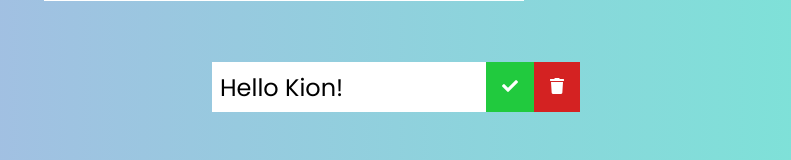
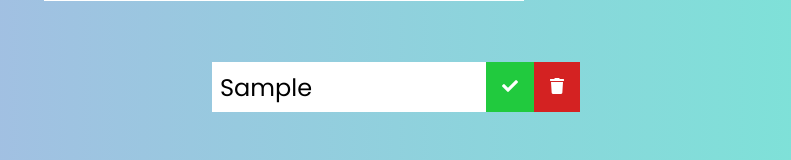
Before and after one commit to snowleopardAlexa/simple-todo-app-react, a React (Create React App) app: page / in a window 1280 px wide. Both pictures are taken after typing "Sample" into the empty fields and a click on the button 746 px from the left and 240 px from the top of the page. Shown: the part 266-426 px from the top of the page, without its empty margins (244-1035 px from the left). Built offline with nearby package versions, Linux system fonts and the light colour scheme.

Commit message:
pass text as prop

```diff
--- a/src/components/Todo.jsx
+++ b/src/components/Todo.jsx
@@ -1,10 +1,10 @@
 import React from 'react';
 
-function Todo() {
+function Todo({ text }) {
     return (
         <div className="todo">
             <li className="todo-item">
-                Hello Kion!
+                {text}
             </li>
             <button className="complete-btn">
                 <i className="fas fa-check"></i>
```
